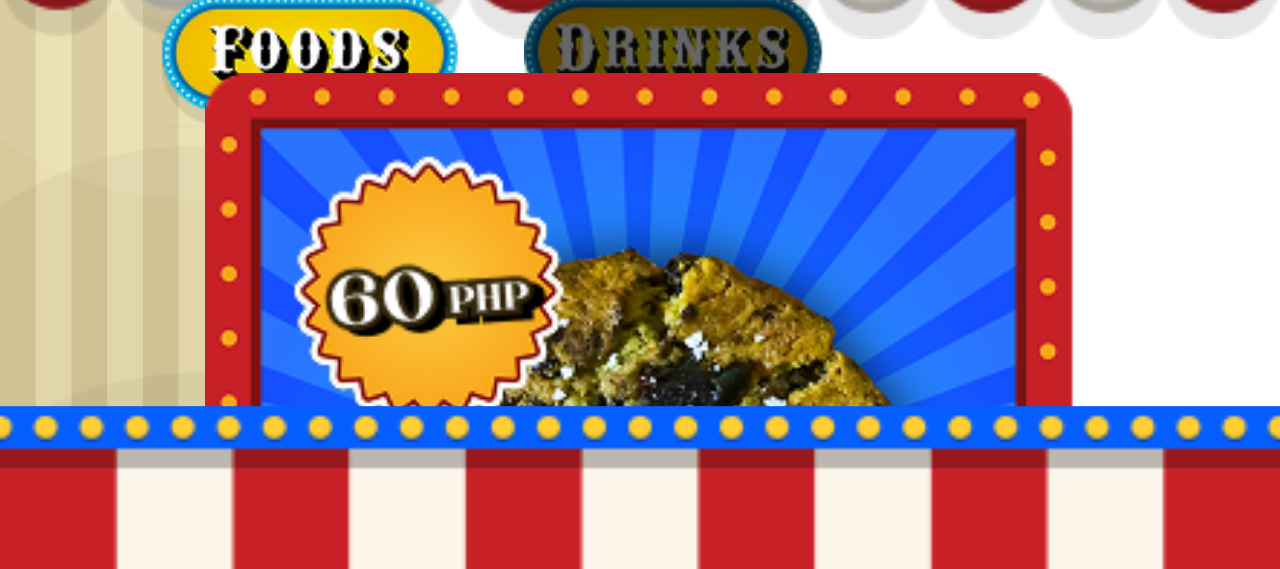
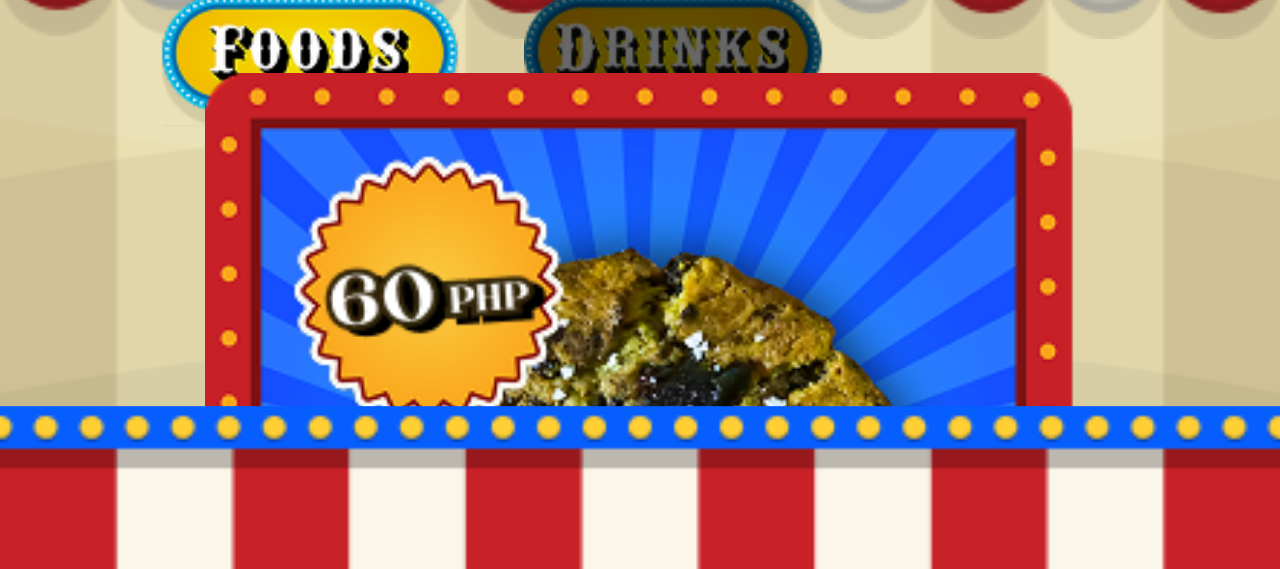
Before and after one commit to ducyogenpred/the-greatest-byteshow-2025, a plain HTML site: page index.html in a window 1280 px wide. Shown: the part 231-800 px from the top of the page. Drawn offline with Linux system fonts and the light colour scheme.

Commit message:
made background responsive

```diff
--- a/style.css
+++ b/style.css
@@ -372,6 +372,8 @@ body {
   font-family: 'Inter';
   background-image: url(Assets/Background.png);
   background-repeat: no-repeat;
+  background-size: 100% 100%;
+  background-position: center;
 }
 
 .header__img {
```
